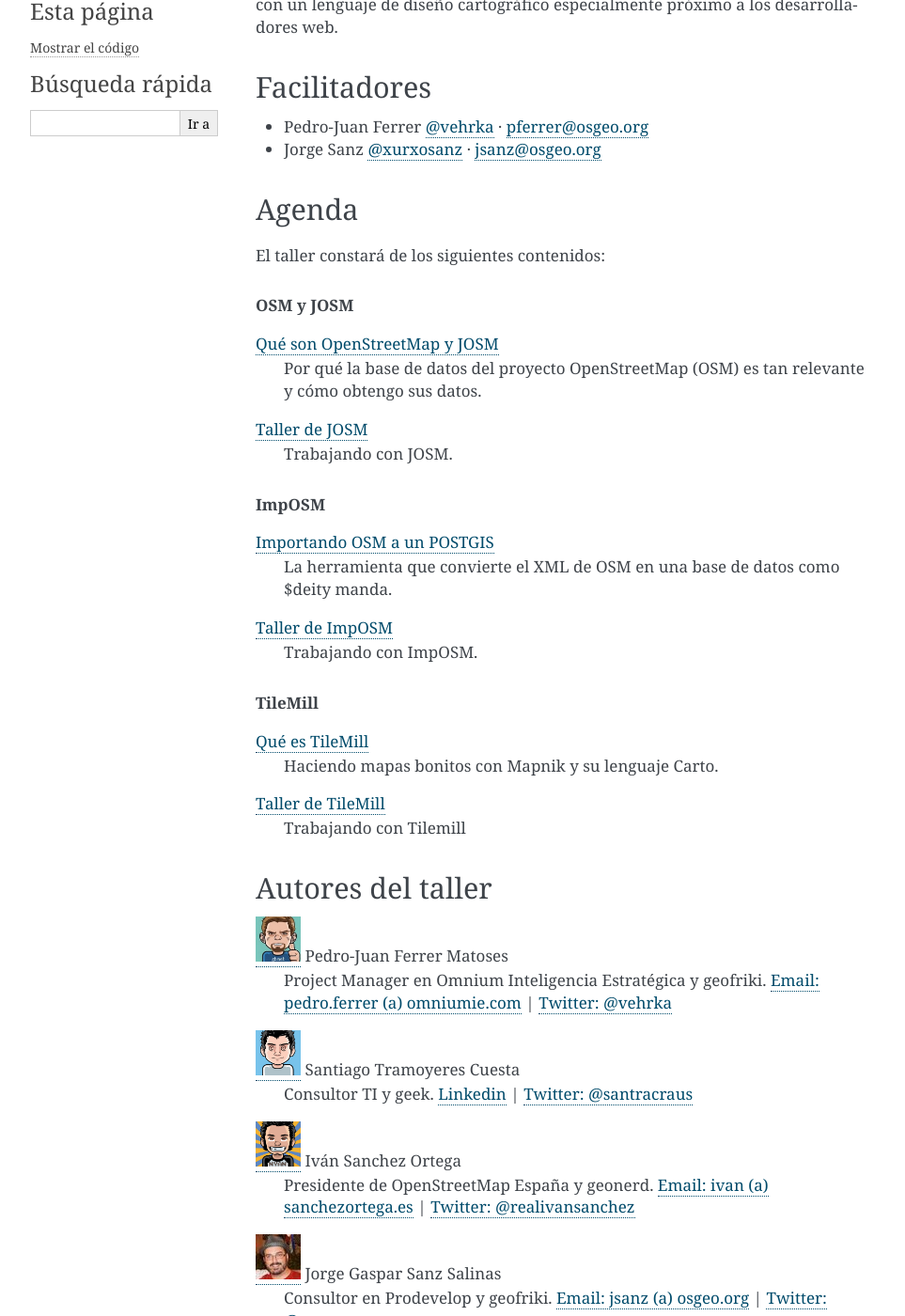
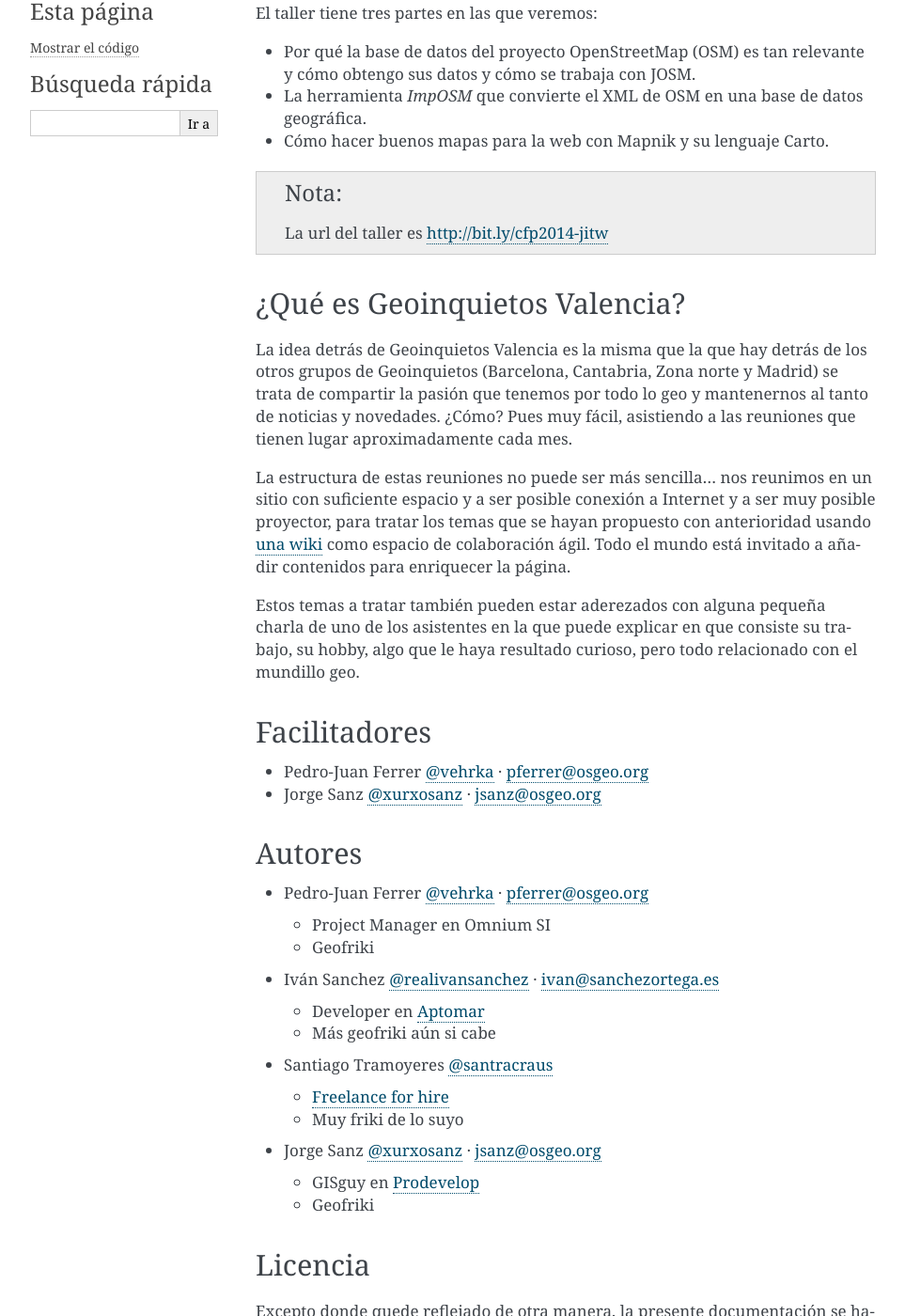
Before and after one commit to geoinquietosvlc/josm-imposm-tilemill-workshop, a Sphinx documentation site: the page built from source/index.rst, in a window 1280 px wide and 1400 px high, scrolled down 293 px. Shown: the whole window at 94% size, without its empty margins (148-1111 px from the left). Built offline with Sphinx 7.4.7, drawn with Linux system fonts in a browser that asks for light colours; formulas are drawn with MathJax 3; some of the changed text lies outside the part shown.

Commit message:
Working on the workshop cover
Adapted the old cover in order to make it similar to the other workshop

```diff
--- a/source/index.rst
+++ b/source/index.rst
@@ -11,89 +18,76 @@
 sencilla y con un lenguaje de diseño cartográfico especialmente próximo a los
 desarrolladores web.
 
+El taller tiene tres partes en las que veremos:
+
+
+* Por qué la base de datos del proyecto OpenStreetMap (OSM) es tan relevante
+  y cómo obtengo sus datos y cómo se trabaja con JOSM.
+
+* La herramienta *ImpOSM* que convierte el XML de OSM en una base de datos
+  geográfica.
+
+* Cómo hacer buenos mapas para la web con Mapnik y su lenguaje Carto.
+
+.. note:: La url del taller es http://bit.ly/cfp2014-jitw
+
+¿Qué es Geoinquietos Valencia?
+------------------------------
+
+La idea detrás de Geoinquietos Valencia es la misma que la que hay detrás de
+los otros grupos de Geoinquietos (Barcelona, Cantabria, Zona norte y Madrid)
+se trata de compartir la pasión que tenemos por todo lo geo y mantenernos al
+tanto de noticias y novedades. ¿Cómo? Pues muy fácil, asistiendo a las
+reuniones que tienen lugar aproximadamente cada mes.
+
+La estructura de estas reuniones no puede ser más sencilla... nos reunimos
+en un sitio con suficiente espacio y a ser posible conexión a Internet y a
+ser muy posible proyector, para tratar los temas que se hayan propuesto con
+anterioridad usando `una wiki <http://wiki.osgeo.org/wiki/Category:Geoinquietos_Valencia>`_
+como espacio de colaboración ágil. Todo el
+mundo está invitado a añadir contenidos para enriquecer la página.
+
+Estos temas a tratar también pueden estar aderezados con alguna pequeña
+charla de uno de los asistentes en la que puede explicar en que consiste su
+trabajo, su hobby, algo que le haya resultado curioso, pero todo relacionado
+con el mundillo geo.
+
 Facilitadores
 -----------------
 
 * |pferrer|
 * |jsanz|
 
-Agenda
------------
-
-El taller constará de los siguientes contenidos:
-
-.. rubric:: OSM y JOSM
-
-:ref:`osmyjosm`
-    Por qué la base de datos del proyecto OpenStreetMap (OSM) es tan relevante y cómo obtengo sus datos.
-
-:ref:`tallerosmyjosm`
-    Trabajando con JOSM.
-
-.. rubric:: ImpOSM
-
-:ref:`imposm`
-    La herramienta que convierte el XML de OSM en una base de datos como $deity manda.
-
-:ref:`tallerimposm`
-    Trabajando con ImpOSM.
-
-.. rubric:: TileMill
-
-:ref:`tilemill`
-    Haciendo mapas bonitos con Mapnik y su lenguaje Carto.
-
-:ref:`tallertilemill`
-    Trabajando con Tilemill
-
-.. |licencia| image:: img/88x31.png
-.. _licencia: http://creativecommons.org/licenses/by-sa/3.0/
-
-
-Autores del taller
+Autores
 ------------------------------
 
-.. |imgvehrka| image:: img/vehrka.jpg
-    :width: 48 px
+* |pferrer|
 
-.. |imgivan| image:: img/ivansanchez.png
-    :width: 48 px
+  * Project Manager en Omnium SI
+  * Geofriki
 
-.. |imgsantra| image:: img/santra.png
-    :width: 48 px
+* |isanchez|
 
-.. |imgjsanz| image:: img/jsanz.jpg
-    :width: 48 px
+  * Developer en `Aptomar <https://www.aptomar.com/>`_
+  * Más geofriki aún si cabe
 
-|imgvehrka| Pedro-Juan Ferrer Matoses
-   Project Manager en Omnium Inteligencia Estratégica y geofriki. `Email: pedro.ferrer (a) omniumie.com <mailto:pedro.ferrer@omniumie.com>`_ | `Twitter: @vehrka <http://twitter.com/vehrka>`_
+* |stramoyeres|
 
-|imgsantra| Santiago Tramoyeres Cuesta
-   Consultor TI y geek. `Linkedin <http://www.linkedin.com/in/stramoyeresc>`_ | `Twitter: @santracraus <http://twitter.com/santracraus>`_
+  * `Freelance for hire <https://es.linkedin.com/in/stramoyeresc/>`_
+  * Muy friki de lo suyo
 
-|imgivan| Iván Sanchez Ortega
-   Presidente de OpenStreetMap España y geonerd. `Email: ivan (a) sanchezortega.es <mailto:ivan@sanchezortega.es>`_ | `Twitter: @realivansanchez <http://twitter.com/realivansanchez>`_
+* |jsanz|
 
-|imgjsanz| Jorge Gaspar Sanz Salinas
-   Consultor en Prodevelop y geofriki. `Email: jsanz (a) osgeo.org <mailto:jsanz@osgeo.org>`_ | `Twitter: @xurxosanz <http://twitter.com/xurxosanz>`_
-
+  * GISguy en `Prodevelop <http://www.prodevelop.es>`_
+  * Geofriki
 
 Licencia
 ---------------
 
-|licencia|_
+Excepto donde quede reflejado de otra manera, la presente documentación
+se halla bajo licencia `Creative Commons Reconocimiento Compartir Igual
+<https://creativecommons.org/licenses/by-sa/4.0/deed.es_ES>`_
 
-Taller JOSM + ImpOSM + Tilemill por `Pedro-Juan Ferrer Matoses <http://vehrka.net>`_ se encuentra bajo una Licencia `Creative Commons Atribución-CompartirIgual 4.0 Unported <http://creativecommons.org/licenses/by-sa/4.0/>`_ .
-
-
-
-.. toctree::
-   :hidden:
-   :numbered:
-
-   osm/osm_intro
-   osm/osm_taller
-   imposm/imposm_intro
-   imposm/imposm_taller
-   tilemill/tilemill_intro
-   tilemill/tilemill_taller
+.. image:: img/by-sa.png
+   :width: 200px
+   :alt: CC BY SA
```
Also changed, not shown: other parts of source/index.rst (+11 -4 lines), source/img/88x31.png (deleted), source/img/by-sa.png (added).
